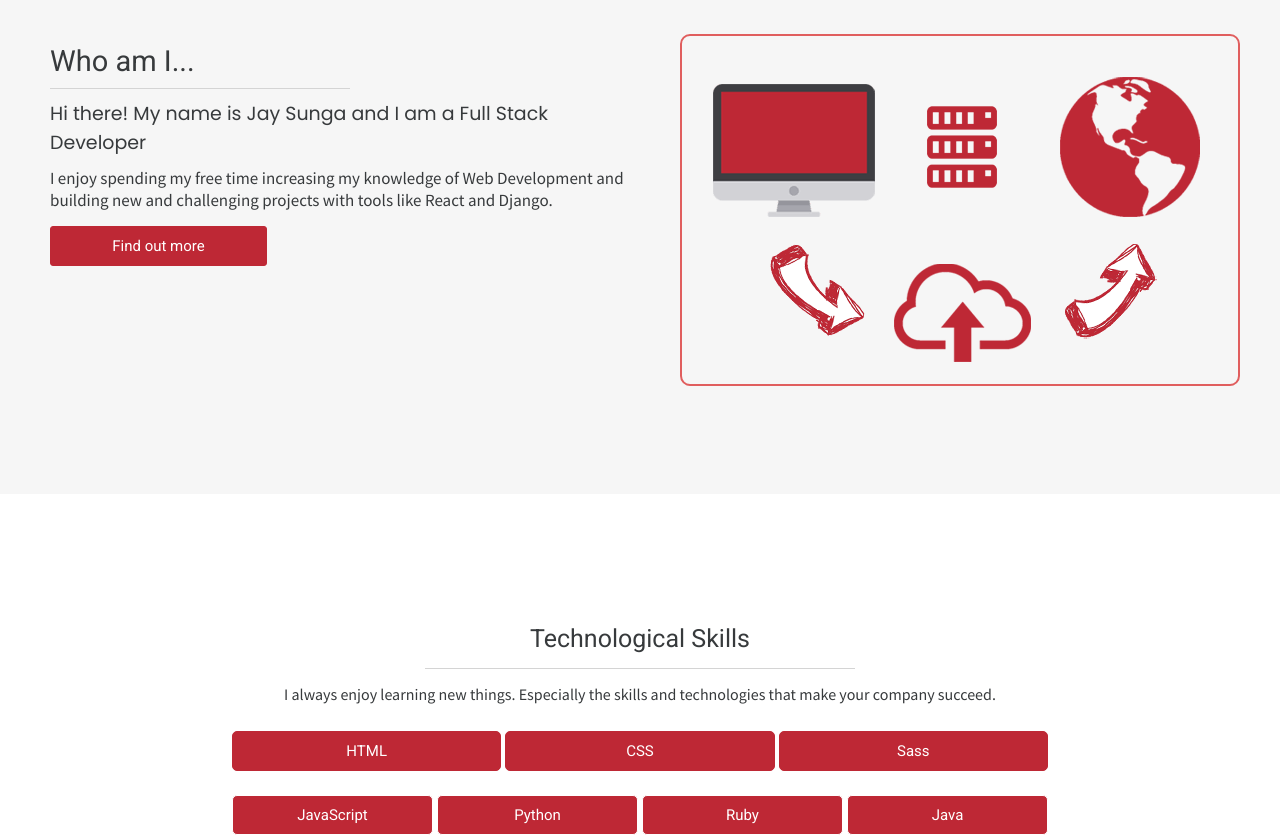
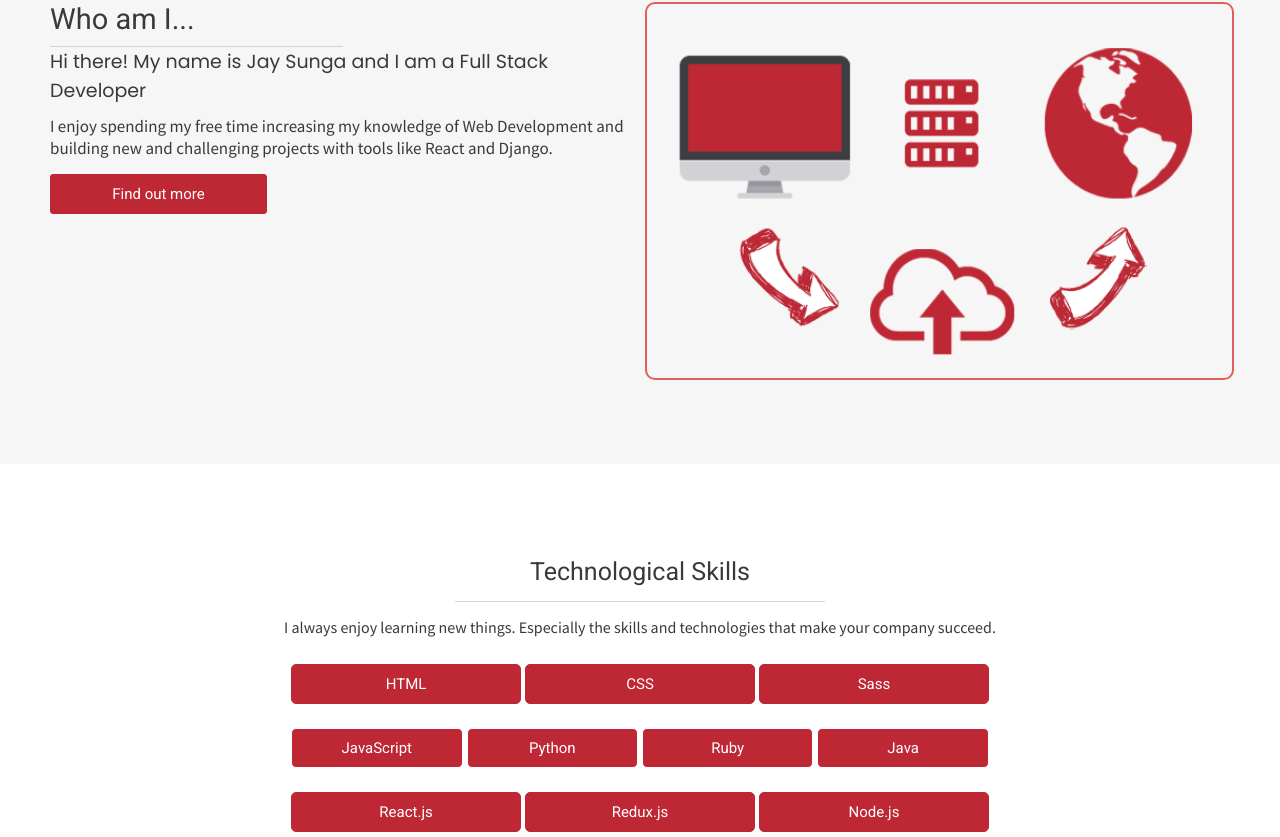
Before and after one commit to jsunga/portfolio, a React (Create React App) app: page / in a window 1280 px wide. Shown: the part 886-1723 px from the top of the page. Built offline with nearby package versions, Linux system fonts and the light colour scheme.

Commit message:
fix about responsive layout

```diff
--- a/src/App.js
+++ b/src/App.js
@@ -1,4 +1,5 @@
 import React, { Component } from 'react'
+import WOW from 'wowjs'
 import Navbar from './components/Navbar'
 import Main from './components/Main';
 import About from './components/About'
@@ -9,6 +10,11 @@ import WhyMe from './components/WhyMe';
 import Footer from './components/Footer';
 
 export default class App extends Component {
+
+  componentDidMount() {
+    const wow = new WOW.WOW()
+    wow.init()
+  }
 
   render() {
     return (
--- a/src/components/About.js
+++ b/src/components/About.js
@@ -6,58 +6,66 @@ import img from './images/web.png'
 //link to footer
 
 const Body = styled.div`
-  height: 580px;
   background-color: #f6f6f6;
 
-  @media (max-width: 1080px) {
-    height: 700px;
+  @media (min-width: 768px) {
+    height: 550px;
+    display: flex;
+    justify-content: center;
+    align-items: center;
+    padding-left: 50px;
+    padding-right: 50px;
+  }
+
+  @media (max-width: 768px) {
+
   }
 `
 
 const Container = styled.div`
-  @media (min-width: 1080px) {
+  @media (min-width: 768px) {
     max-width: 1200px;
-    margin: 0 auto;
     display: flex;
     flex-direction: row;
-    padding-top: 120px;
   }
 
-  @media (max-width: 1080px) {
-    padding-top: 80px;
+  @media (max-width: 768px) {
+    padding-bottom: 65px;
   }
 `
 
 const Who = styled.div`
   color: #373a3c;
 
-  @media (min-width: 1080px) {
+  @media (min-width: 768px) {
     width: 50%;
+    padding-right: 10px;
   }
 
-  @media (max-width: 1080px) {
-    padding-top: 60px;
+  @media (max-width: 768px) {
+    padding-top: 65px;
   }
 `
 
 const ImageContainer = styled.div`
-  @media (min-width: 1080px) {
+  @media (min-width: 768px) {
     width: 50%;
   }
 
-  @media (max-width: 1080px) {
+  @media (max-width: 768px) {
     text-align: center;
   }
 `
 
 const Image = styled.img`
-  @media (min-width: 1080px) {
+  @media (min-width: 768px) {
     border: 2px solid #e05e5e;
     border-radius: 10px;
-    float: right;
+    width: 100%;
+    height: 100%;
   }
 
-  @media (max-width: 1080px) {
+  @media (max-width: 768px) {
     width: 352px;
     height: 220px;
   }
@@ -67,20 +75,19 @@ const Header = styled.div`
   font-family: 'Roboto', sans-serif;
   font-size: 29px;
 
-  @media (min-width: 1080px) {
+  @media (min-width: 768px) {
     width: 50%;
     border-bottom: 1px solid #d4d4d4;
-    margin: 10px;
     padding-bottom: 10px;
   }
 
-  @media (max-width: 1080px) {
+  @media (max-width: 768px) {
     text-align: center;
-    padding: 10px;
-    width: 50%;
+    width: 40%;
     margin: 0 auto;
     border-bottom: 1px solid #d4d4d4;
     margin-bottom: 15px;
+    padding: 10px;
   }
 `
 
@@ -88,12 +95,11 @@ const Intro = styled.div`
   font-family: 'Poppins', sans-serif;
   font-size: 19px;
 
-  @media (min-width: 1080px) {
-    padding-left: 10px;
+  @media (min-width: 768px) {
     padding-bottom: 10px;
   }
 
-  @media (max-width: 1080px) {
+  @media (max-width: 768px) {
     text-align: center;
     padding-bottom: 10px;
   }
@@ -103,14 +109,10 @@ const Description = styled.div`
   font-family: 'Source Sans Pro', sans-serif;
   font-size: 17px;
 
-  @media (min-width: 1080px) {
-    padding-left: 10px;
-  }
-
-  @media (max-width: 1080px) {
+  @media (max-width: 768px) {
     text-align: center;
-    padding-left: 15px;
-    padding-right: 15px;
+    padding-left: 20px;
+    padding-right: 20px;
   }
 `
 
@@ -133,15 +135,14 @@ const Button = styled.div`
     color: #be2835;
   }
 
-  @media (min-width: 1080px) {
+  @media (min-width: 768px) {
     margin-top: 15px;
-    margin-left: 10px;
   }
 
-  @media (max-width: 1080px) {
+  @media (max-width: 768px) {
     margin: 0 auto;
-    margin-top: 15px;
-    margin-bottom: 65px;
+    margin-top: 20px;
+    margin-bottom: 10px;
   }
 `
 
@@ -159,7 +160,14 @@ export default class About extends Component {
               Web Development and building new and challenging projects
               with tools like React and Django.
             </Description>
-            <Button>Find out more</Button>
+            <Link
+              activeClass='active'
+              to='footer'
+              spy={true}
+              smooth={true}
+              offset={0}
+              duration={500}
+            ><Button>Find out more</Button></Link>
           </Who>
           <ImageContainer className="wow fadeInRight">
             <Image src={img} />
--- a/src/components/Contact.js
+++ b/src/components/Contact.js
@@ -15,10 +15,11 @@ const Container = styled.div`
     margin: 0 auto;
     display: flex;
     flex-direction: row;
-    padding-top: 120px;
+    padding-top: 110px;
   }
+
   @media (max-width: 1080px) {
-    padding-top: 70px;
+    padding-top: 55px;
   }
 `
 
--- a/src/components/Footer.js
+++ b/src/components/Footer.js
@@ -5,12 +5,48 @@ const Body = styled.div`
   height: 600px;
   background-color: #484848;
 `
+
+const Container = styled.div`
+
+`
+
+const About = styled.div`
+
+`
+
+const Contact = styled.div`
+
+`
+
+const CopyRight = styled.div`
+
+`
+
+const Header = styled.div`
+
+`
+
+const Description = styled.div`
+
+`
+
 export default class Footer extends Component {
 
   render() {
     return (
-      <Body>
+      <Body id='footer'>
+        <Container>
+          <About>
+            <Header>About JAY</Header>
+            <Description>
 
+            </Description>
+          </About>
+          <Contact>
+
+          </Contact>
+          <CopyRight>© 2019 Jay Sunga</CopyRight>
+        </Container>
       </Body>
     )
   }
--- a/src/components/Navbar.js
+++ b/src/components/Navbar.js
@@ -1,6 +1,5 @@
 import React, { Component } from 'react'
 import { Link } from 'react-scroll'
-import WOW from 'wowjs'
 import styled from 'styled-components'
 
 const Body = styled.div`
@@ -36,11 +35,6 @@ const Item = styled.li`
 
 export default class Navbar extends Component {
 
-  componentDidMount() {
-    const wow = new WOW.WOW()
-    wow.init()
-  }
-
   render() {
     return (
       <Body>
@@ -52,7 +46,7 @@ export default class Navbar extends Component {
             smooth={true}
             offset={0}
             duration={500}
-          ><Item className="wow bounceInRight">HOME</Item></Link>
+          ><Item >HOME</Item></Link>
           <Link
             activeClass='active'
             to='about'
@@ -60,7 +54,7 @@ export default class Navbar extends Component {
             smooth={true}
             offset={0}
             duration={500}
-          ><Item className="wow bounceInRight" data-wow-delay=".1s">ABOUT ME</Item></Link>
+          ><Item>ABOUT ME</Item></Link>
           <Link
             activeClass='active'
             to='skills'
@@ -68,7 +62,7 @@ export default class Navbar extends Component {
             smooth={true}
             offset={0}
             duration={500}
-          ><Item className="wow bounceInRight" data-wow-delay=".2s">SKILLS</Item></Link>
+          ><Item>SKILLS</Item></Link>
           <Link
             activeClass='active'
             to='projects'
@@ -76,7 +70,7 @@ export default class Navbar extends Component {
             smooth={true}
             offset={0}
             duration={500}
-          ><Item className="wow bounceInRight" data-wow-delay=".3s">PROJECTS</Item></Link>
+          ><Item>PROJECTS</Item></Link>
           <Link
             activeClass='active'
             to='contact'
@@ -84,8 +78,8 @@ export default class Navbar extends Component {
             smooth={true}
             offset={0}
             duration={500}
-          ><Item className="wow bounceInRight" data-wow-delay=".4s">CONTACT ME</Item></Link>
-          <Item className="wow bounceInRight" data-wow-delay=".5s">RESUME</Item>
+          ><Item>CONTACT ME</Item></Link>
+          <Item>RESUME</Item>
         </Nav>
       </Body>
     )
--- a/src/components/Skills.js
+++ b/src/components/Skills.js
@@ -2,15 +2,16 @@ import React, { Component } from 'react'
 import styled from 'styled-components'
 
 const Body = styled.div`
-  height: 665px;
+  height: 600px;
   background-color: white;
+  display: flex;
+  justify-content: center;
+  align-items: center;
 `
 
 const Container = styled.div`
   color: #373a3c;
   max-width: 860px;
-  margin: 0 auto;
-  padding-top: 130px;
 `
 
 const Header = styled.div`
--- a/src/components/WhyMe.js
+++ b/src/components/WhyMe.js
@@ -17,7 +17,7 @@ const Container = styled.div`
 
   @media (min-width: 768px) {
     height: 450px;
-    padding-top: 130px;
+    padding-top: 150px;
   }
 `
 
```
